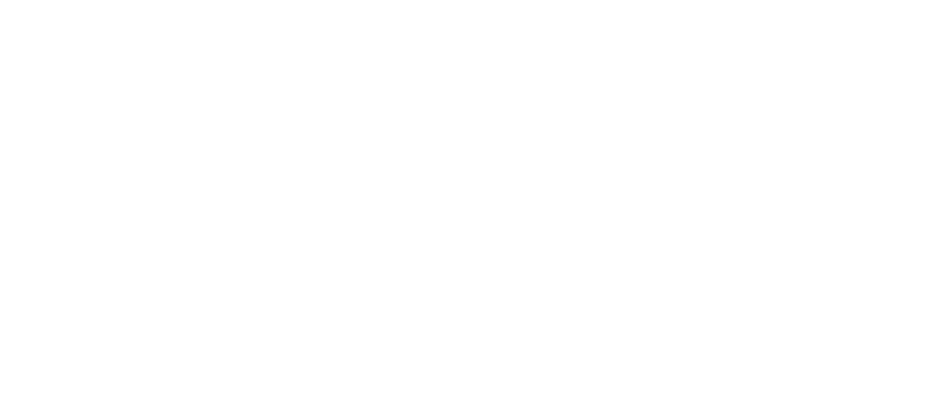
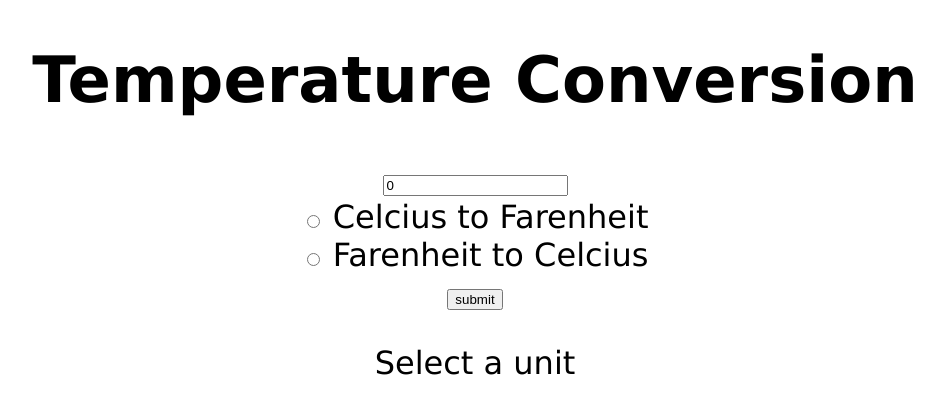
Before and after one commit to Chapokit/Learning, a plain HTML site: page Munyin/JS/index.html in a window 1280 px wide. Shown: the whole page, without its empty margins (165-1109 px from the left). Drawn offline with Linux system fonts and the light colour scheme.

Commit message:
temp conversion

```diff
--- a/Munyin/JS/index.html
+++ b/Munyin/JS/index.html
@@ -8,7 +8,19 @@
 </head>
 <body>
 
+    <form>
+        <h1>Temperature Conversion</h1>
+        <input type="number" id="textBox" value="0"><br>
 
+        <input type="radio" id="toFarenheit" name="unit">
+        <label for="toFarenheit">Celcius to Farenheit</label><br>
+
+        <input type="radio" id="toCelcius" name="unit">
+        <label for="toCelcius">Farenheit to Celcius</label><br>
+
+        <button type="button" onclick="convert()">submit</button>
+        <p id="result">Select a unit</p>
+    </form>
 
     <script src="index.js"></script>
 </body>
--- a/Munyin/JS/index.js
+++ b/Munyin/JS/index.js
@@ -1,27 +1,26 @@
-// function
+// Temp conversion
 
-function happyBirthday(username, age){
-    console.log(`hbd ${username} ${age}`);
-}
+const textBox = document.getElementById("textBox");
+const toFarenheit = document.getElementById("toFarenheit");
+const toCelcius = document.getElementById("toCelcius");
+const result = document.getElementById("result");
+let temp;
 
-function isEven(number){
 
-    return number % 2 === 0 ? true : false;
-}
+function convert(){
+    if(toFarenheit.checked){
 
-function isValidEmial(email){
+        temp = Number(textBox.value);
+        temp = temp * 9 / 5 + 32;
+        result.textContent = temp + "F";
+    }
+    else if(toCelcius.checked){
 
-    /*
-    if(email.includes("@")){
-        return true;
+        temp = Number(textBox.value);
+        temp = (temp - 32) * 5 / 9;
+        result.textContent = temp + "C";
     }
     else{
-        return false;
-    }*/
-
-    return email.includes("@") ? true : false;
+        result.textContent = "Select a unit!!!";
+    }
 }
-
-happyBirthday("Munyin",18);
-console.log(isEven(10));
-console.log(isValidEmial("kelbvdsfs@"))
```
